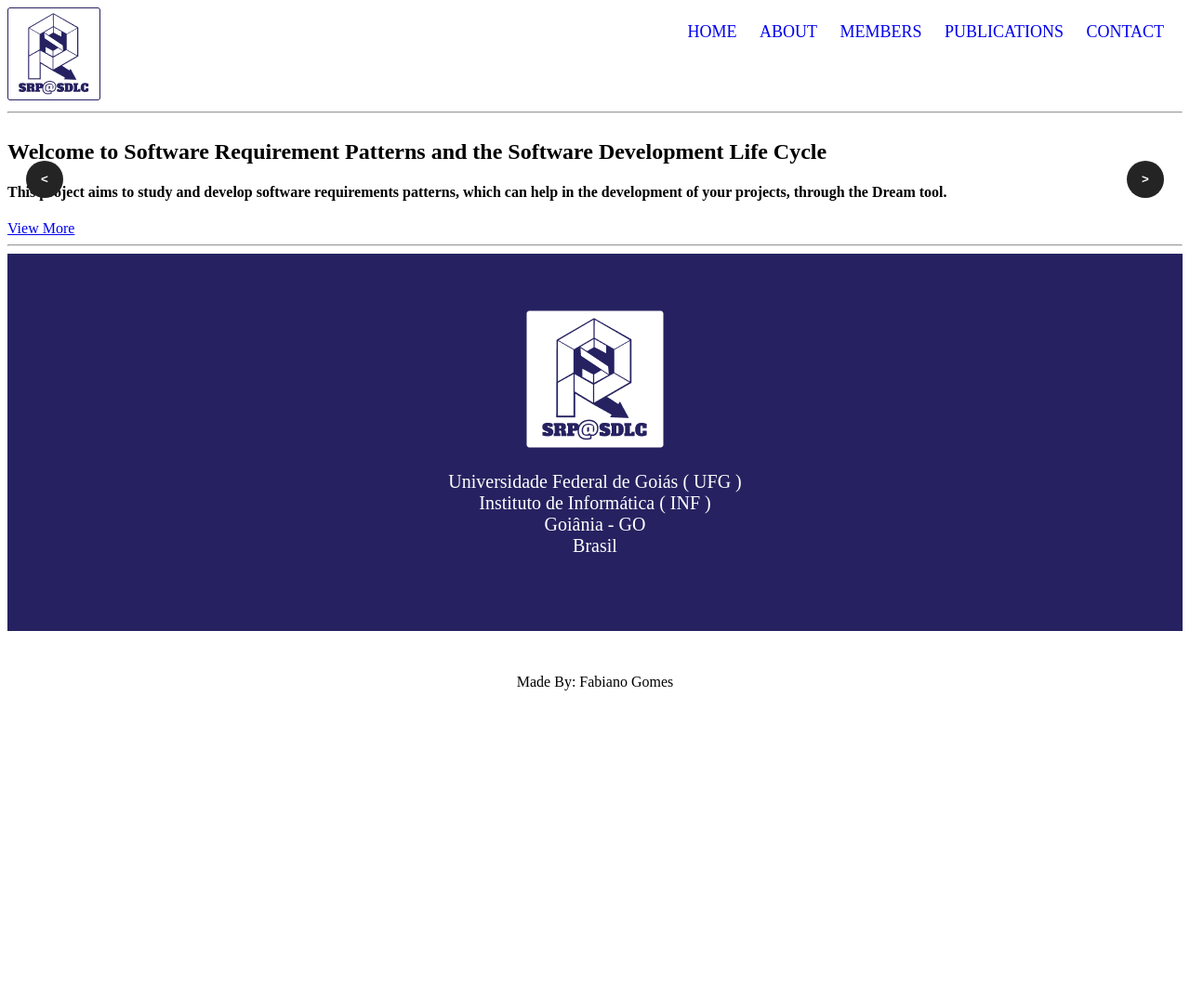
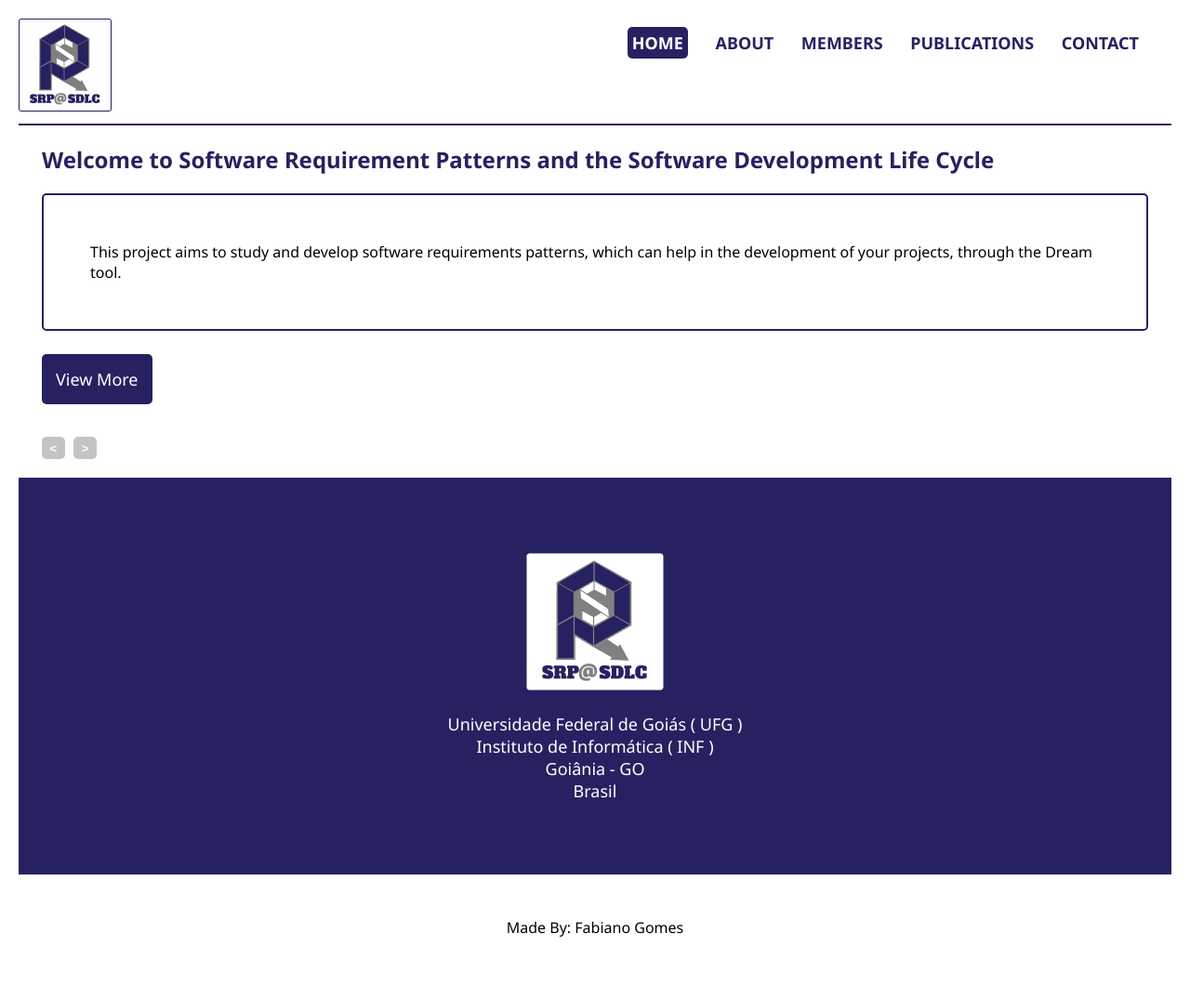
Before and after one commit to fabianogomess/Site-SRP-SDLC, a web app: file src/html/index.html in a window 1280 px wide. Shown: the whole page at 93% size. Before the commit the page ends 743 px from the top, so only its background shows below. Run offline with its HTML, style and script files only (its server is not run), Linux system fonts and the light colour scheme.

Commit message:
estilização versão 1

```diff
--- a/src/css/index.css
+++ b/src/css/index.css
@@ -1,13 +1,34 @@
+body{
+  margin: 20px;
+  font-family: 'Noto Sans', sans-serif;
+}
+.menuSuperior img{
+  margin-top: auto;
+  margin-bottom: auto;
+}
+.menuSuperior nav a{
+  margin-right: 25px;
+  color: #262261;
+  font-weight: bold;
 
-h1, h2, h4, p, a{
-    font-family: '';
-
+  text-decoration: none;
 }
-.menuSuperior{
-    margin: 0;
-    padding: 0;
+.menuSuperior nav a:hover{
+    padding: 5px;
+    background: #C4C4C4;
+    -webkit-border-radius:5px;
+    -moz-border-radius:5px;
+    border-radius:5px;
 }
-
+.menuSuperior nav .destaque {
+  color: white;
+  background-color: #262261;
+  padding: 5px;
+  border-radius: 5px;
+}
+hr {
+  border: 1px solid #262261;
+}
 .menuSuperior nav{
     list-style: none;
     margin: 10px;
@@ -19,19 +40,56 @@ h1, h2, h4, p, a{
     line-height: 33px;
 
 }
+.carousel  {
 
-.menuSuperior nav a{
-    padding: 5px 10px;
-    margin: 0;
+  margin: 10px 25px 20px 25px;
 
-    text-decoration: none;
 }
-.menuSuperior nav a:hover{
-    background: #C4C4C4;
-    -webkit-border-radius:5px;
-    -moz-border-radius:5px;
-    border-radius:5px;
+.carousel .carousel__item a {
+  text-decoration: none;
+  background-color: #262261;
+  font-size: 18px;
+  color: white;
+  padding: 15px;
+  border-radius:5px;
+  margin-top: 20px;
+
 }
+.carousel .carousel__item h1{
+  color: #262261;
+}
+.carousel .carousel__item p{
+  border: 2px solid #262261;
+  padding: 50px;
+  border-radius: 5px;
+  margin-bottom: 40px;
+  font-weight: normal;
+}
+.carousel .carousel__actions {
+  margin-top: 50px;
+  align-items: left;
+}
+.carousel .carousel__item,
+.carousel .carousel__item--hidden {
+    display: none;
+}
+
+ .carousel .carousel__item--visible {
+    display: block;
+    animation: fadeVisibility 0.5s;
+  }
+  .carousel .carousel__actions button {
+    border-radius: 5px;
+    border: 0;
+    font-weight: bold;
+    cursor: pointer;
+    width: 25px;
+    height: 24px;
+    color: #FFF;
+    background-color: #C4C4C4;
+    margin-right: 5px;
+  }
+
 footer{
     text-align: center;
 }
@@ -43,7 +101,7 @@ footer{
 .infLocal p{
     font-size: medium;
     color: white;
-    font-size: 20px;
+    font-size: 18px;
 
 }
 .infCriador {
@@ -51,65 +109,5 @@ footer{
 }
 
 .clickable:hover{
-    cursor: pointer;
+  cursor: pointer;
 }
-
- .carousel {
-    overflow: hidden;
-    max-width: 1500px;
-    position: relative;
-}
-
- .carousel .carousel__item,
-.carousel .carousel__item--hidden {
-    display: none;
-}
-
- .carousel .carousel__item img {
-    width: 50%;
-    max-width: 100%;
-    height: auto;
-}
-
- .carousel .carousel__item--visible {
-    display: block;
-    animation: fadeVisibility 0.5s;
-  }
-
-   .carousel .carousel__actions {
-    display: flex;
-    width: 100%;
-    justify-content: space-between;
-    position: absolute;
-    top: 50%;
-    transform: translateY(-50%);
-  }
-
-   .carousel .carousel__actions button {
-    border-radius: 50px;
-    border: 0;
-    font-weight: bold;
-    cursor: pointer;
-    width: 40px;
-    height: 40px;
-    color: #FFF;
-    background-color: #242424;
-  }
-
-  .carousel .carousel__actions button[data-js="carousel__button--prev"] {
-    margin-left: 20px;
-  }
-
-  .carousel .carousel__actions button[data-js="carousel__button--next"] {
-    margin-right: 20px;
-  }
-
-  @keyframes fadeVisibility {
-    0% {
-      opacity: 0;
-    }
-    100% {
-      opacity: 1;
-      transform: opacity linear;
-    }
-  }
--- a/src/css/pessoas.css
+++ b/src/css/pessoas.css
@@ -1,18 +1,41 @@
+.tituloMembro{
+    display: flex;
+    color: #262261;
+    margin: 25px;
+    margin-left: 25px;
+
+}*/
 table {
     text-align: center;
     width: 100%;
-    border: 2 black;
+
+    margin-bottom: 100px;
+    table-layout: fixed;
+    border-spacing: 20px;
 
 
 }
-
-td {
-    border: 2px;
-}
-
 td:hover{
     background: #C4C4C4;
     -webkit-border-radius:5px;
     -moz-border-radius:5px;
     border-radius:5px;
 }
+img {
+    margin-top: 20px;
+
+}
+
+.tituloPessoa {
+    display: inline;
+
+}
+
+
+.conteudoPessoa{
+ display: flex;
+ flex-flow: row wrap;
+}
+.conteudoPessoa .coluna{
+    width: 50%;
+}
--- a/src/css/sobre.css
+++ b/src/css/sobre.css
@@ -1,3 +1,13 @@
-.projetoSobre{
-    padding: 200px;
+.projetoSobre h2 {
+
+    margin: 25px;
+    color: #262261;
 }
+
+.titulo {
+text-align: center;
+}
+.projetoSobre p{
+    margin: 25px 25px 50px 25px;
+
+}
--- a/src/html/index.html
+++ b/src/html/index.html
@@ -6,7 +6,11 @@
     <meta name="viewport" content="width=device-width, initial-scale=1.0">
     <link rel="preconnect" href="https://fonts.googleapis.com">
     <link rel="preconnect" href="https://fonts.gstatic.com" crossorigin>
-    <link href="https://fonts.googleapis.com/css2?family=Alfa+Slab+One&family=Lato&display=swap" rel="stylesheet">
+    <link href="https://fonts.googleapis.com/css2?family=Lora:ital,wght@0,400;0,500;0,600;0,700;1,400;1,500;1,600&display=swap" rel="stylesheet">
+
+    <link rel="preconnect" href="https://fonts.googleapis.com">
+    <link rel="preconnect" href="https://fonts.gstatic.com" crossorigin>
+    <link href="https://fonts.googleapis.com/css2?family=Noto+Sans:ital,wght@0,400;0,700;1,400&family=PT+Sans:ital,wght@0,400;0,700;1,400&display=swap" rel="stylesheet">
 
     <link rel="stylesheet" href="../css/index.css">
     <link rel="stylesheet" href="../css/inicio.css">
@@ -20,41 +24,46 @@
     <header class="menuSuperior">
         <img src="../img/logo(0.5).png" alt="Logo da srp@sdlc"
         title="Logo do projeto SRP@SDLC">
-        <nav>
-            <a href="index.html">HOME</a>
+        <nav >
+            <a href="index.html"  class="destaque">HOME</a>
             <a href="sobre.html">ABOUT</a>
             <a href="pessoas.html">MEMBERS</a>
             <a href="publicacoes.html">PUBLICATIONS</a>
             <a href="contato.html">CONTACT</a>
 
         </nav>
+        <hr>
+    </header>
 
-    </header>
-    <hr>
 
     <section id= "conteudo" >
         <div class="carousel">
             <div data-js="carousel__item" class="carousel__item carousel__item--visible">
                 <h1>Welcome to Software Requirement Patterns and the
                     Software Development Life Cycle </h1>
-            <h4>
+                <p>
                     This project aims to study and develop software requirements patterns,
                     which can help in the development of your projects, through the Dream
                     tool.
-            </h4>
+                </p>
 
                  <a href="sobre.html">View More</a>
             </div>
             <div data-js="carousel__item" class="carousel__item">
                 <h1>Meet the members who are part of the SRP@SDLC project.</h1>
-            <h4>
+                    <p>
+                        Mr. Renato Bulcão Neto, Ms. Taciana Novo Kudo, Mr. Valdemar Vicente Graciano Neto,
+                        Mr. Auri Marcelo Rizzo Vincenzi and more.
+                    </p>
 
-            </h4>
                 <a href="pessoas.html">View More</a>
             </div>
             <div data-js="carousel__item" class="carousel__item">
                 <h1>For more information about the project, please contact us.</h1>
-
+                <p>
+                    When you have any doubts or specific interest about any aspect of the
+                    project that you haven't found here, find out how to get in touch with us.
+                </p>
                 <a href="contato.html">View More</a>
             </div>
 
@@ -67,9 +76,10 @@
                     >
                 </button>
             </div>
+        </div>
+
     </section>
 
-    <hr>
     <footer>
         <div class="infLocal">
             <img src="../img/logo(0.75x).png" alt="Logo da srp@sdlc" title="Logo do projeto SRP@SDLC">
--- a/src/html/publicacoes.html
+++ b/src/html/publicacoes.html
@@ -8,7 +8,7 @@
     <meta name="viewport" content="width=device-width, initial-scale=1.0">
     <link rel="preconnect" href="https://fonts.googleapis.com">
     <link rel="preconnect" href="https://fonts.gstatic.com" crossorigin>
-    <link href="https://fonts.googleapis.com/css2?family=Alfa+Slab+One&family=Lato&display=swap" rel="stylesheet">
+    <link href="https://fonts.googleapis.com/css2?family=Lora:ital,wght@0,400;0,500;0,600;0,700;1,400;1,500;1,600&display=swap" rel="stylesheet">
 
     <link rel="stylesheet" href="../css/index.css">
     <link rel="stylesheet" href="../css/inicio.css">
@@ -26,7 +26,7 @@
             <a href="index.html">HOME</a>
             <a href="sobre.html">ABOUT</a>
             <a href="pessoas.html">MEMBERS</a>
-            <a href="publicacoes.html">PUBLICATIONS</a>
+            <a href="publicacoes.html" class="destaque">PUBLICATIONS</a>
             <a href="contato.html">CONTACT</a>
 
         </nav>
--- a/src/script/pessoa.js
+++ b/src/script/pessoa.js
@@ -113,15 +113,18 @@ const pessoas = {
 function procurarPessoa(pessoa){
     const innerHtml = `
 
-    <div>
-        <h2 class="clickable" onclick="mostrarPessoas()">Membros</h2><h2>></h2>
+
+    <div class = "tituloPessoa">
+        <h2 class="clickable" onclick="mostrarPessoas()">MEMBERS</h2><h2>></h2>
         <h3>${pessoas[pessoa].nome}</h3>
     </div>
 
-    <div>
+    <div class = "conteudoPessoa">
+        <div class= "coluna">
         <img src="${pessoas[pessoa].imagem}" alt="img de perfil da pessoa">
+        </div>
 
-        <div>
+        <div class = "coluna">
             <h4>CAREER SUMMARY</h4>
             <p>Graduation</p>
             <img src="..//img/seta.png" alt="seta"> <p>${pessoas[pessoa].graducao}</p>
```
Also changed, not shown: src/css/contato.css (added, +8 -0 lines), src/html/contato.html (+4 -4 lines), src/html/pessoas.html (+12 -9 lines), src/html/sobre.html (+6 -6 lines), src/script/index.js (+0 -13 lines), src/css/inicio.css (added), src/img/Group 4 (1).png, src/img/iconePessoa.png (added), src/img/logo(0.5).png, src/img/logo(0.75x).png, src/img/logo(1x).png. Lines whose indentation alone changed are shown as unchanged.
